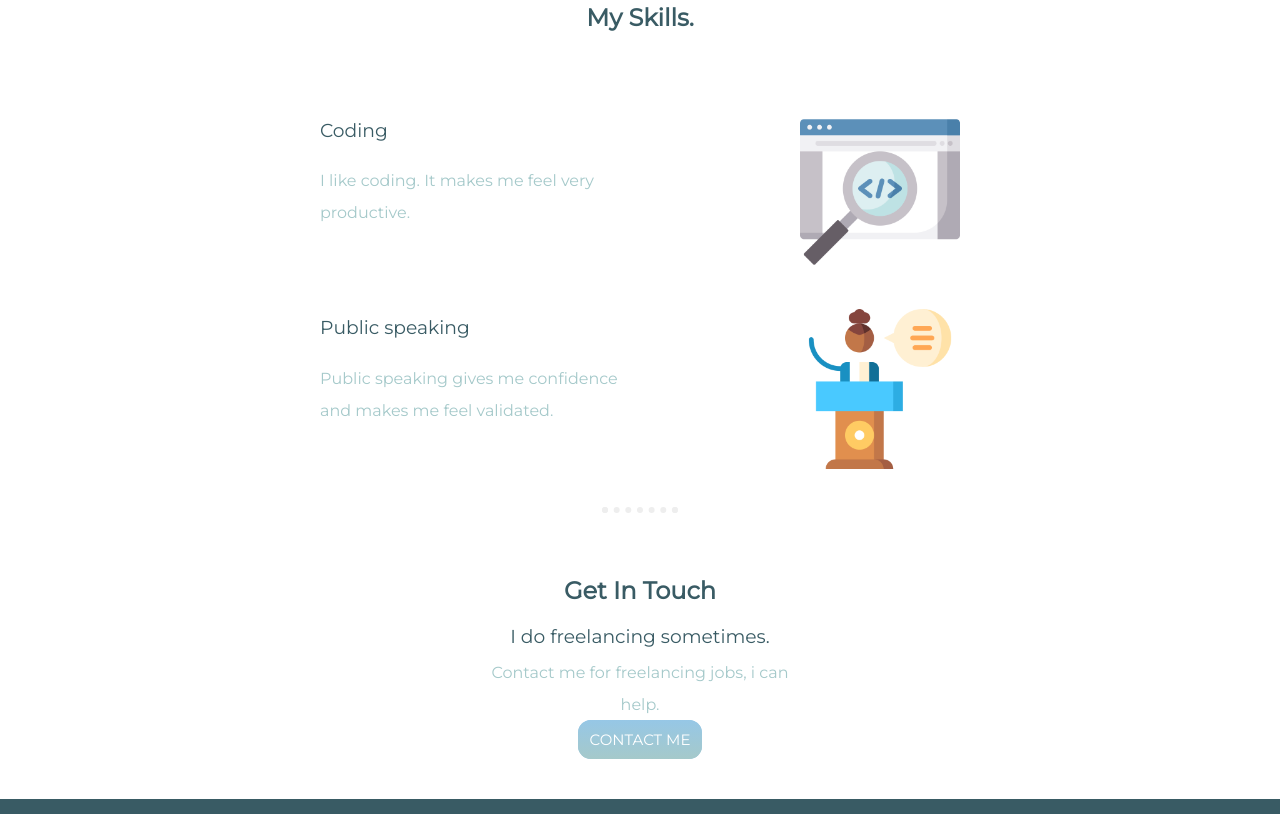
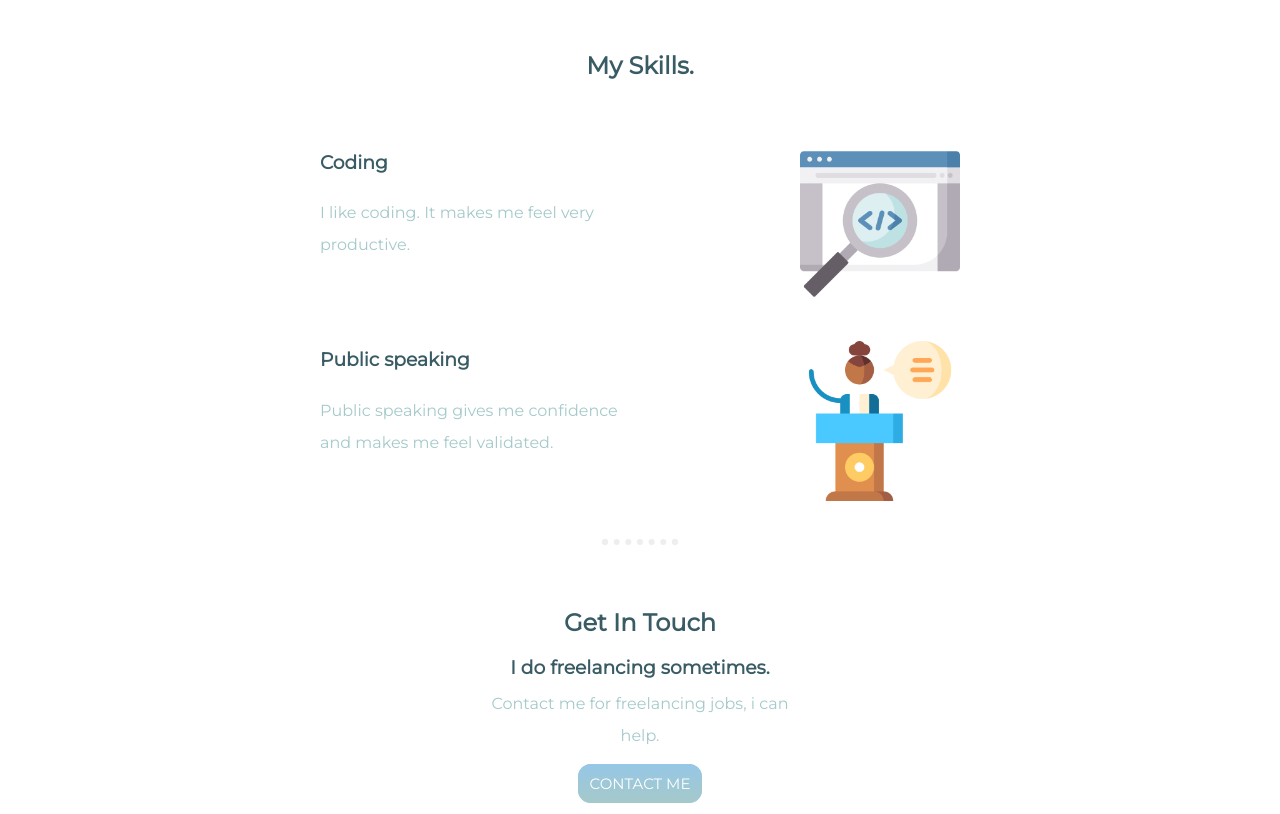
Before and after one commit to ayunarang/friendly-cat, a plain HTML site: page index.html in a window 1280 px wide. Shown: the part 1006-1820 px from the top of the page. Drawn offline with Linux system fonts and the light colour scheme.

Commit message:
Update styles.css

```diff
--- a/styles.css
+++ b/styles.css
@@ -39,14 +39,13 @@
 h2{
     color: #395B64;
     text-align: center;
-    font-weight: bold;
 
 }
 h3{
     color: #395B64;
     margin: auto;
-    font-weight: 400;
 }
+
 body{
     margin: 0% ;
     text-align: center;
@@ -90,7 +89,7 @@
 }
 
  .des{
-    margin: 9px auto;
+    margin: 9px auto 22px auto;
  }
 
   .top-container{
@@ -122,12 +121,13 @@
 
 .skills{
 
+    padding-top: 15px;
     margin: auto;
 }
 
 .skill-row{
     width: 50%;
-    margin: 80px auto;
+    margin: 64px auto 80px auto;
     text-align: left;
     line-height: 2 ;
 }
@@ -153,7 +153,7 @@
   }
 .contact-me{
     padding-top: 5px;
-    padding-bottom: 50px;
+    padding-bottom: 57px;
 }
 .btn {
     background: #96c7e6;
```
